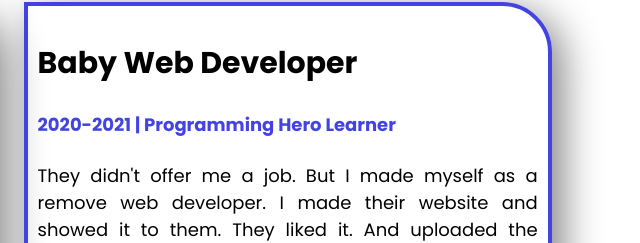
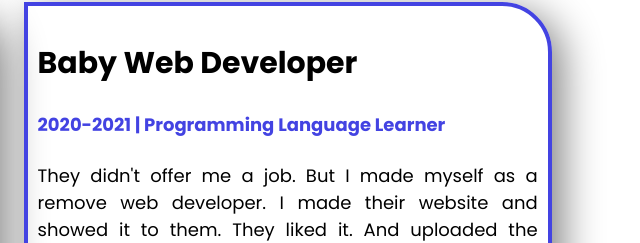
Before and after one commit to hasanmdtanvir/portfolio-three, a plain HTML site: page index.html in a window 1280 px wide. Shown: the part 1289-1532 px from the top of the page, 630-1270 px from the left. Drawn offline with Linux system fonts and the light colour scheme.

Commit message:
error handled

```diff
--- a/index.html
+++ b/index.html
@@ -62,7 +62,7 @@
                 </div>
                 <div class="half-width baby-web">
                     <h2>Baby Web Developer</h2>
-                    <h4>2020-2021 | Programming Hero Learner</h4>
+                    <h4>2020-2021 | Programming Language Learner</h4>
                     <p>They didn't offer me a job. But I made myself as a remove web developer. I made their website and
                         showed it to them. They liked it. And uploaded the content. It was fun working at Programming
                         Hero.</p>
--- a/styles/style.css
+++ b/styles/style.css
@@ -196,7 +196,6 @@ li a:hover {
 
 .baby-web {
     width: 500px;
-
     padding: 10px;
     text-align: justify;
     box-shadow: 10px 10px 40px gray;
```
